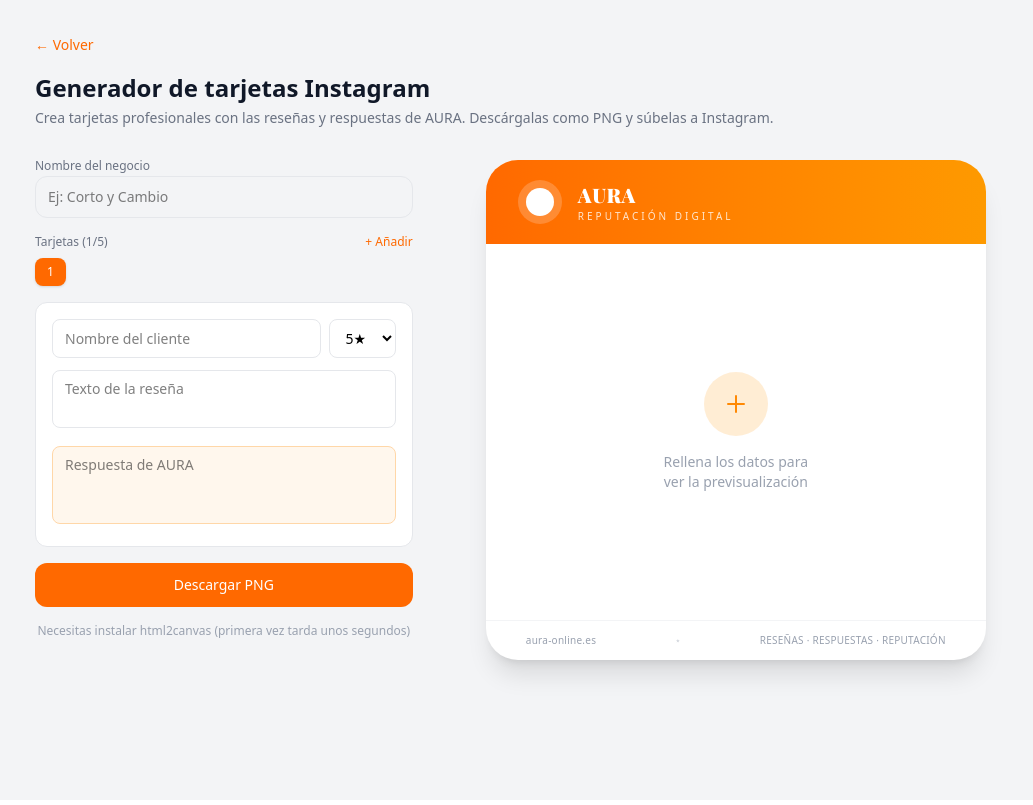
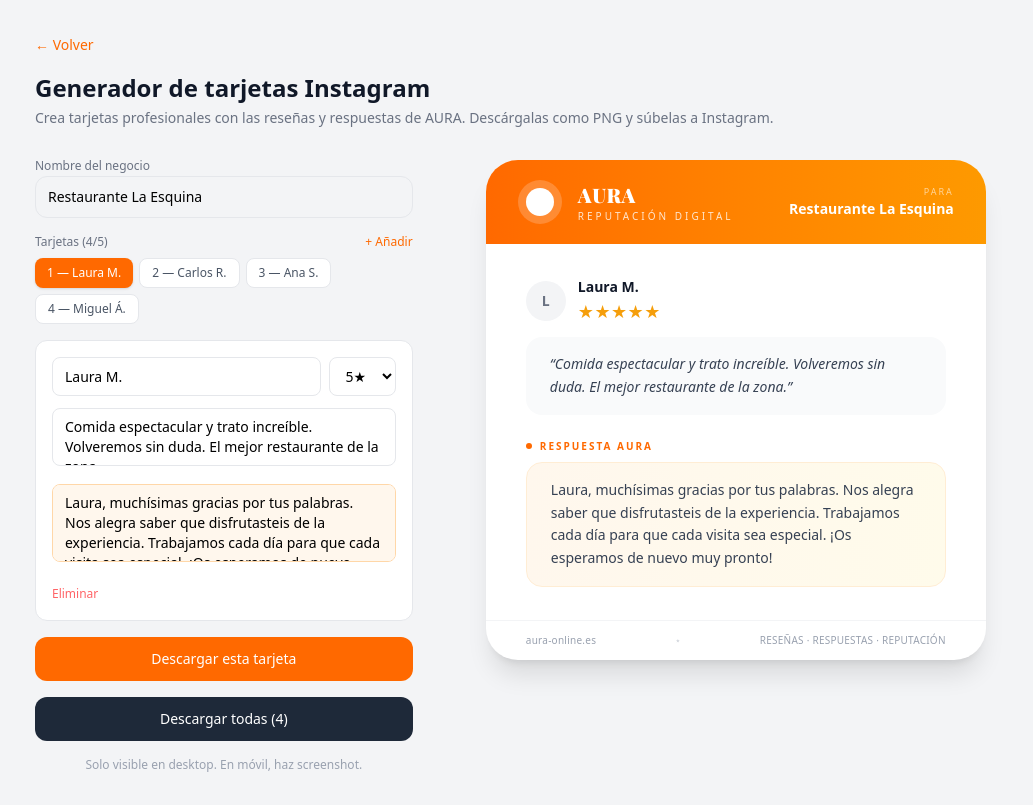
Before and after one commit to auraonlinebox/aura-online, a Next.js app: page /social-card in a window 1280 px wide. Shown: the whole page, without its empty margins (109-1142 px from the left). Built offline with nearby package versions, Linux system fonts and the light colour scheme.

Commit message:
feat: 4 example cards pre-loaded + download all button

```diff
--- a/src/app/social-card/page.tsx
+++ b/src/app/social-card/page.tsx
@@ -2,9 +2,16 @@
 
 import { useState } from 'react';
 
+const EXAMPLES = [
+  { author: 'Laura M.', rating: 5, text: 'Comida espectacular y trato increíble. Volveremos sin duda. El mejor restaurante de la zona.', response: 'Laura, muchísimas gracias por tus palabras. Nos alegra saber que disfrutasteis de la experiencia. Trabajamos cada día para que cada visita sea especial. ¡Os esperamos de nuevo muy pronto!' },
+  { author: 'Carlos R.', rating: 4, text: 'Buen servicio, rápido y profesional. La única pega es que tardaron un poco en traer la cuenta.', response: 'Carlos, gracias por tu sinceridad. Nos alegra que valorases positivamente el servicio. Tomamos nota de lo del tiempo de espera, mejoraremos para ofreceros una experiencia aún mejor. ¡Un saludo!' },
+  { author: 'Ana S.', rating: 5, text: 'Me encanta este sitio. Voy cada semana y nunca me defrauda. El personal es súamable.', response: 'Ana, es un placer leerte. Que nos elijas cada semana es el mejor cumplido que podemos recibir. Todo el equipo te manda un abrazo y te espera la próxima semana con una sonrisa 😊' },
+  { author: 'Miguel Á.', rating: 3, text: 'Bien pero esperaba más. La comida estaba buena pero el sitio es ruidoso y tardaron en servirnos.', response: 'Miguel, gracias por tomarte el tiempo de compartir tu experiencia. Nos alegra que la comida fuese de tu agrado, y lamentamos los inconvenientes con el ruido y la demora. Estamos trabajando en ello para mejorar. Esperamos darte una mejor experiencia la próxima vez.' },
+];
+
 export default function SocialCardPage() {
-  const [businessName, setBusinessName] = useState('');
-  const [cards, setCards] = useState([{ author: '', rating: 5, text: '', response: '' }]);
+  const [businessName, setBusinessName] = useState('Restaurante La Esquina');
+  const [cards, setCards] = useState(EXAMPLES);
   const [activeIndex, setActiveIndex] = useState(0);
 
   const addCard = () => {
@@ -91,9 +98,32 @@
               onClick={downloadCard}
               className="w-full py-3 bg-orange-500 text-white font-medium rounded-xl hover:bg-orange-600 transition-all text-sm"
             >
-              Descargar PNG
+              Descargar esta tarjeta
             </button>
-            <p className="text-xs text-gray-400 text-center">Necesitas instalar html2canvas (primera vez tarda unos segundos)</p>
+            <button
+              onClick={() => {
+                const downloadAll = async () => {
+                  const h2c = await import('html2canvas');
+                  for (let i = 0; i < cards.length; i++) {
+                    setActiveIndex(i);
+                    await new Promise(r => setTimeout(r, 300));
+                    const el = document.getElementById('card-preview');
+                    if (!el) continue;
+                    const canvas = await h2c.default(el, { scale: 2, backgroundColor: '#fff', useCORS: true });
+                    const link = document.createElement('a');
+                    link.download = `aura-${businessName || 'card'}-${i + 1}.png`;
+                    link.href = canvas.toDataURL('image/png');
+                    link.click();
+                    await new Promise(r => setTimeout(r, 500));
+                  }
+                };
+                downloadAll();
+              }}
+              className="w-full py-3 bg-gray-800 text-white font-medium rounded-xl hover:bg-gray-900 transition-all text-sm"
+            >
+              Descargar todas ({cards.length})
+            </button>
+            <p className="text-xs text-gray-400 text-center">Solo visible en desktop. En móvil, haz screenshot.</p>
           </div>
 
           {/* Preview de la tarjeta */}
```
